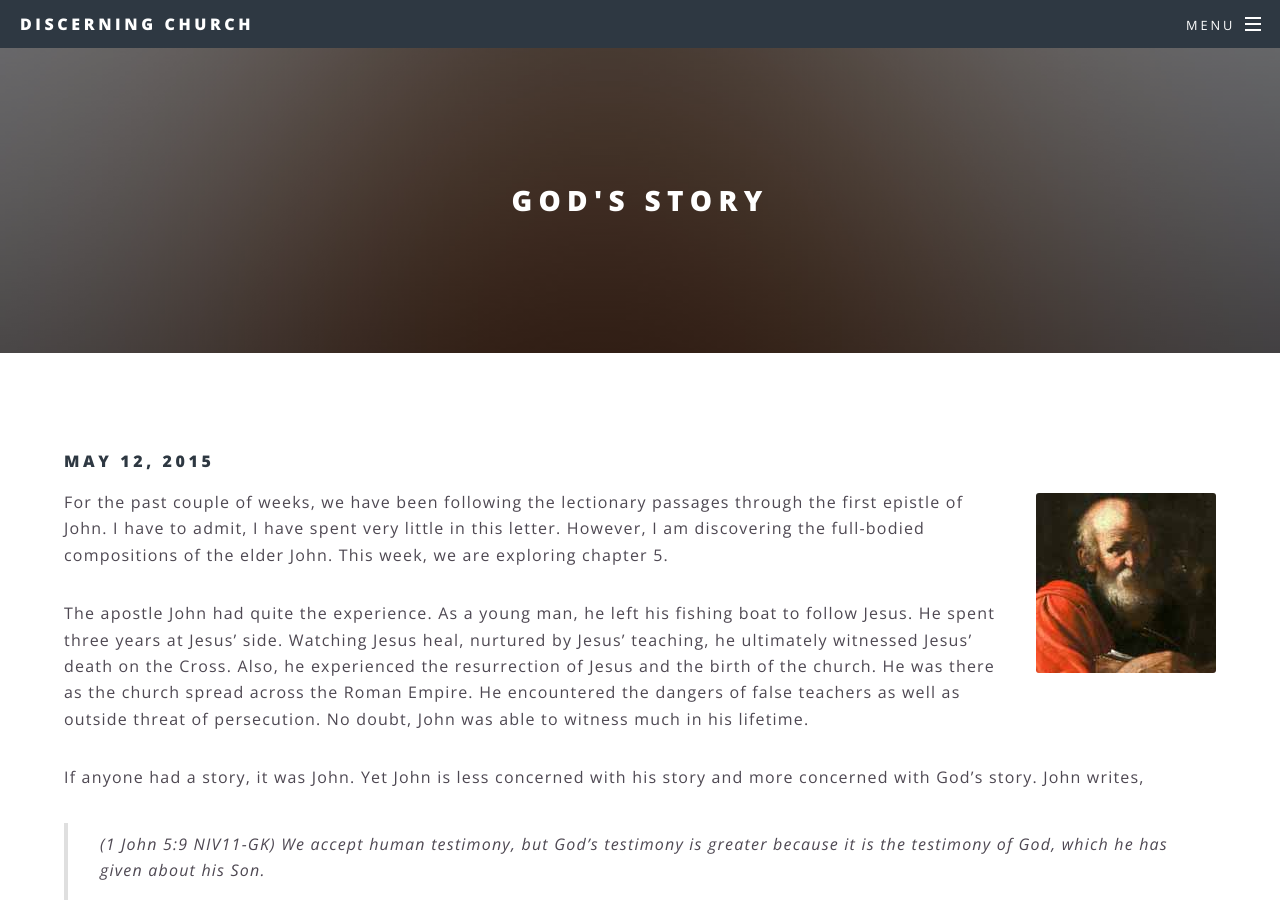
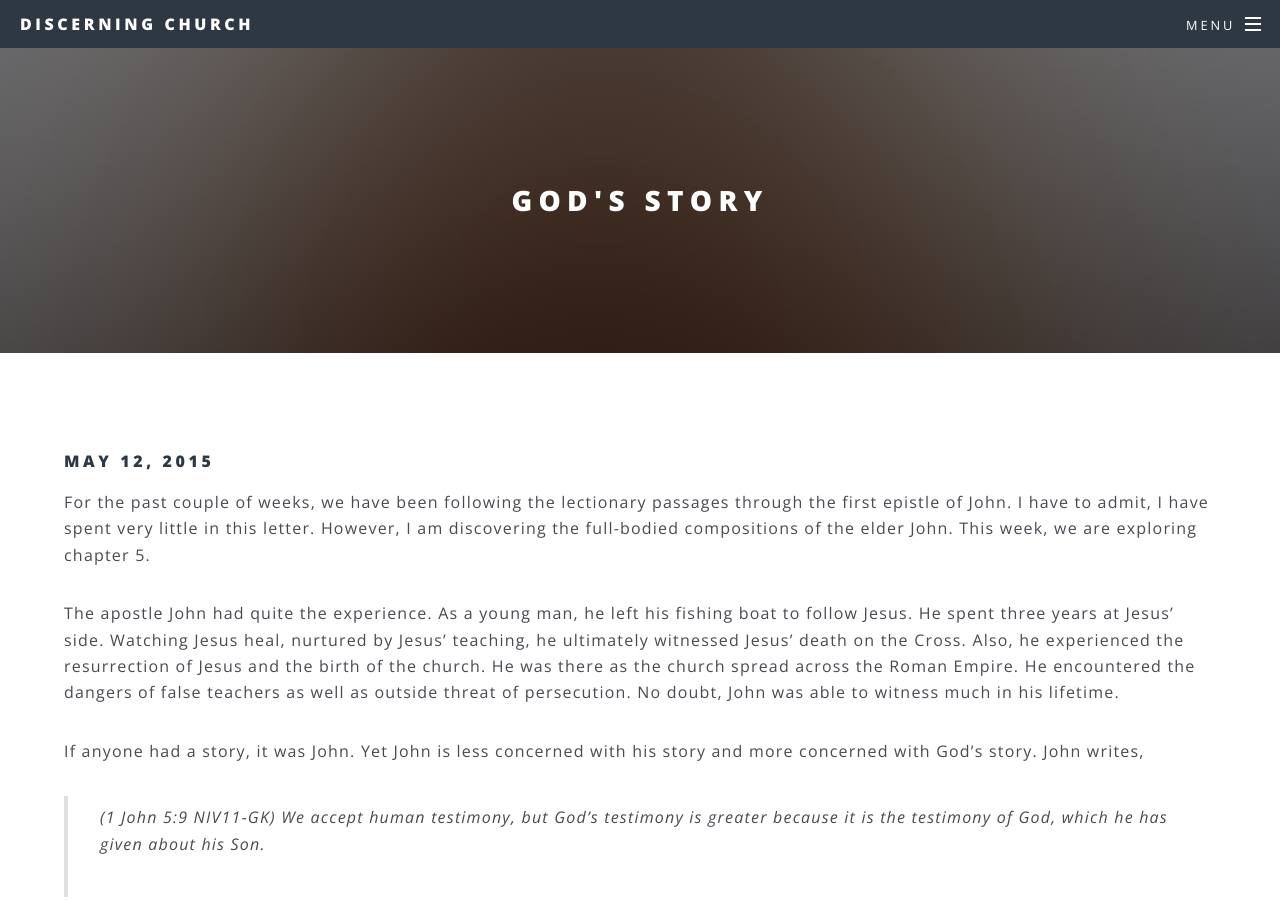
Before and after one commit to wadeallen/discerning_church_2015, a Jekyll site: the page built from _posts/2015-05-12-god's-story.markdown, in a window 1280 px wide and 900 px high. Built offline with Jekyll 4.4.1, drawn with Linux system fonts in a browser that asks for light colours.

Commit message:
Site updated at 2015-05-12 14:47:25 UTC

```diff
--- a/_layouts/article.html
+++ b/_layouts/article.html
@@ -12,8 +12,6 @@ layout: default
 
 	{% if page.date %}<h4><time datetime="{{ post.date | date: "%Y-%m-%d" }}" itemprop="datePublished">{{ page.date | date: "%B %d, %Y" }}</time></h4>{% endif %}
 
-	{% if page.picture %}<span class="image right"><img src="/images/blog_pictures/{{ page.picture }}.jpg" alt="" /></span>{% endif %}
-
     {{ content }}
 
     	<ul class="actions vertical">
--- a/_posts/2015-05-12-god's-story.markdown
+++ b/_posts/2015-05-12-god's-story.markdown
@@ -2,7 +2,6 @@
 title: God's Story
 date: 2015-05-12
 layout: article
-picture: apostle-john
 ---
 
 For the past couple of weeks, we have been following the lectionary passages through the first epistle of John. I have to admit, I have spent very little in this letter. However, I am discovering the full-bodied compositions of the elder John. This week, we are exploring chapter 5.
```
